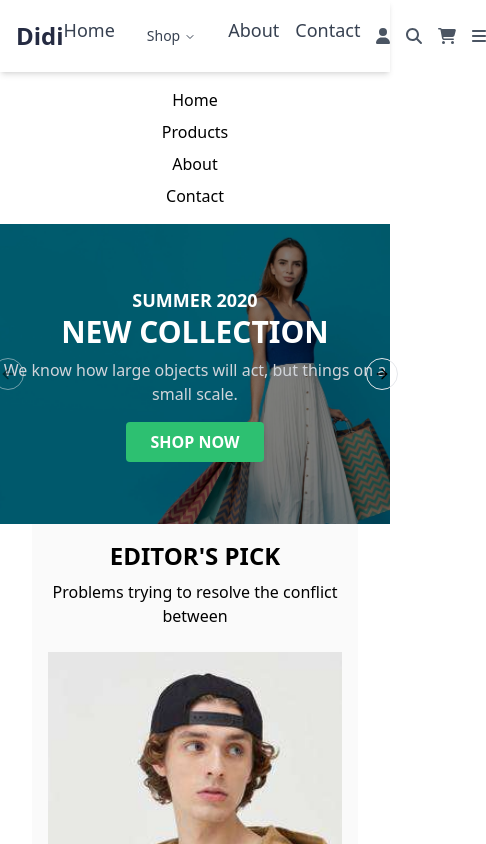
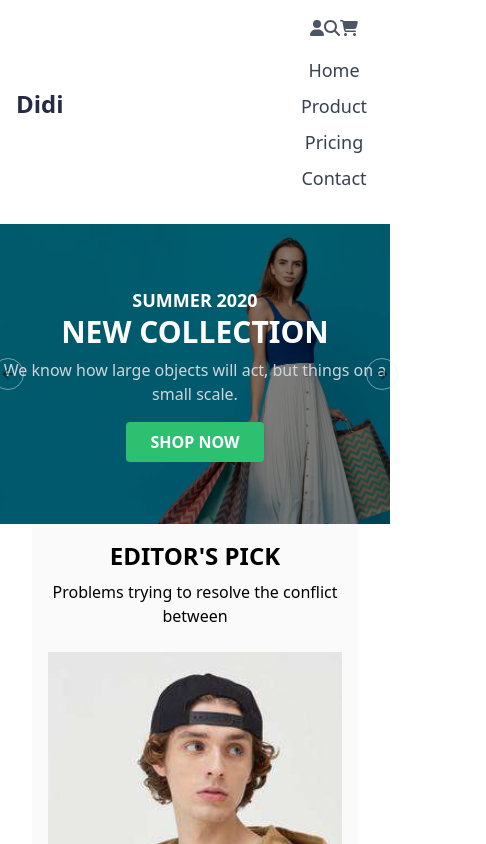
Before and after one commit to didemdemir11/eCommerceProject, a React (Vite) app in the folder e-commerce-app/: page / in a window 390 px wide. Shown: the top 844 px of the page, 486 px wide, since content can reach past the window. Built offline with nearby package versions, Linux system fonts and the light colour scheme.

Commit message:
create conditional rendering of header for HomePage and Shop ProductPages

```diff
--- a/e-commerce-app/src/components/layout/Header.jsx
+++ b/e-commerce-app/src/components/layout/Header.jsx
@@ -38,9 +38,12 @@ import {
 const Header = () => {
   const location = useLocation();
   const isHomePage = location.pathname === "/";
+  const isShopOrProductPage =
+    location.pathname === "/shop" || location.pathname === "/product";
   return (
     <>
       <div className="w-full">
+        {/* Üst Bant (Sadece Desktop için) */}
         <div className="hidden md:flex justify-between items-center p-2 bg-[#252B42] text-white">
           <div className="flex items-center space-x-4">
             <FontAwesomeIcon icon={faPhone} />
@@ -60,21 +63,97 @@ const Header = () => {
           </div>
         </div>
 
-        <header className="flex justify-between items-center p-4 bg-white shadow-md">
-          <div className="flex justify-between items-center">
+        <header className="flex justify-between items-center p-4 bg-white ">
+          {/* Logo */}
           <div className="text-2xl font-bold text-[#252B42]">Didi</div>
+
+          {/* Mobile Menü - HomePage ve Shop/Product Farkları */}
+          <div className="md:hidden flex flex-col items-center space-y-4">
+            {/* Üst Bant */}
+            <div className="flex justify-between w-full px-4">
+              {isHomePage ? (
+                <>
+                  <button>
+                    <FontAwesomeIcon icon={faUser} className="text-gray-600" />
+                  </button>
+                  <button>
+                    <FontAwesomeIcon
+                      icon={faSearch}
+                      className="text-gray-600"
+                    />
+                  </button>
+                  <button>
+                    <FontAwesomeIcon
+                      icon={faShoppingCart}
+                      className="text-gray-600"
+                    />
+                  </button>
+                </>
+              ) : (
+                <button>
+                  <FontAwesomeIcon icon={faBars} className="text-gray-600" />
+                </button>
+              )}
             </div>
 
-          <div className="md:hidden flex space-x-4">
+            {/* Alt Menü */}
+            <div className="flex flex-col items-center space-y-2">
+              {isHomePage ? (
+                <>
                   <Link to="/" className="text-lg text-gray-700">
                     Home
                   </Link>
+                  <Link to="/products" className="text-lg text-gray-700">
+                    Product
+                  </Link>
+                  <Link to="/pricing" className="text-lg text-gray-700">
+                    Pricing
+                  </Link>
+                  <Link to="/contact" className="text-lg text-gray-700">
+                    Contact
+                  </Link>
+                </>
+              ) : (
+                <>
+                  <Link to="/home" className="text-lg text-gray-700">
+                    Home
+                  </Link>
+                  <Link to="/shop" className="text-lg text-gray-700">
+                    Shop
+                  </Link>
+                  <Link to="/about" className="text-lg text-gray-700">
+                    About
+                  </Link>
+                  <Link to="/blog" className="text-lg text-gray-700">
+                    Blog
+                  </Link>
+                  <Link to="/contact" className="text-lg text-gray-700">
+                    Contact
+                  </Link>
+                  <div className="flex space-x-4 text-[#23A6F0] mt-2">
+                    <FontAwesomeIcon icon={faUser} />
+                    <span>Login/Register</span>
+                    <FontAwesomeIcon icon={faSearch} />
+                    <FontAwesomeIcon icon={faShoppingCart} />
+                    <FontAwesomeIcon icon={faHeart} />
+                  </div>
+                </>
+              )}
+            </div>
+          </div>
 
-            {/* Shop Menüsü */}
-            <NavigationMenu className="text-lg text-gray-700">
+          {/* Desktop Menü ve İkonlar */}
+          <div className="hidden md:flex items-center justify-between w-full">
+            <nav className="flex items-center space-x-6">
+              <Link to="/" className="text-lg text-gray-700">
+                Home
+              </Link>
+              <NavigationMenu>
                 <NavigationMenuList>
                   <NavigationMenuItem>
-                  <NavigationMenuTrigger>Shop</NavigationMenuTrigger>
+                    <NavigationMenuTrigger className="text-lg text-gray-700">
+                      Shop
+                    </NavigationMenuTrigger>
                     <NavigationMenuContent>
                       <ul className="p-4">
                         <li>
@@ -89,44 +168,9 @@ const Header = () => {
                         </li>
                       </ul>
                     </NavigationMenuContent>
-                  {/* Navigation Menu Indicator */}
-                  <NavigationMenuIndicator className="absolute top-full" />
                   </NavigationMenuItem>
                 </NavigationMenuList>
-              <NavigationMenuViewport />
               </NavigationMenu>
-
-            <Link to="/about" className="text-lg text-gray-700">
-              About
-            </Link>
-            <Link to="/contact" className="text-lg text-gray-700">
-              Contact
-            </Link>
-            <button>
-              <FontAwesomeIcon icon={faUser} className="text-gray-600" />
-            </button>
-            <button>
-              <FontAwesomeIcon icon={faSearch} className="text-gray-600" />
-            </button>
-            <button>
-              <FontAwesomeIcon
-                icon={faShoppingCart}
-                className="text-gray-600"
-              />
-            </button>
-            <button>
-              <FontAwesomeIcon icon={faBars} className="text-gray-600" />
-            </button>
-          </div>
-
-          {/* Desktop Navbar */}
-          <nav className="hidden md:flex space-x-6">
-            <Link to="/" className="text-lg text-gray-700">
-              Home
-            </Link>
-            <Link to="/shop" className="text-lg text-gray-700">
-              Shop
-            </Link>
               <Link to="/about" className="text-lg text-gray-700">
                 About
               </Link>
@@ -136,10 +180,11 @@ const Header = () => {
               <Link to="/contact" className="text-lg text-gray-700">
                 Contact
               </Link>
+              <Link to="/pages" className="text-lg text-gray-700">
+                Pages
+              </Link>
             </nav>
-
-          {/* Desktop Icons */}
-          <div className="hidden md:flex space-x-4 text-[#23A6F0]">
+            <div className="flex space-x-4 text-[#23A6F0]">
               <button>
                 <FontAwesomeIcon icon={faUser} />
                 <span>Login/Register</span>
@@ -154,34 +199,20 @@ const Header = () => {
                 <FontAwesomeIcon icon={faHeart} />
               </button>
             </div>
+          </div>
         </header>
 
-        {/* Mobile Nav Menu */}
-        <nav className="mt-4 md:hidden">
-          <ul className="flex flex-col space-y-2 text-center">
-            <li>
-              <Link to="/">Home</Link>
-            </li>
-            <li>
-              <Link to="/products">Products</Link>
-            </li>
-            <li>
-              <Link to="/about">About</Link>
-            </li>
-            <li>
-              <Link to="/contact">Contact</Link>
-            </li>
-          </ul>
-        </nav>
-
-        {/* Carousel Section */}
-        <div className="mt-4 w-full ">
+        {/* Carousel Section (Sadece HomePage için) */}
+        {isHomePage && (
+          <div className="mt-4 w-full">
             <Carousel>
               <CarouselContent>
                 <CarouselItem>
                   <div
                     className="relative bg-cover bg-center h-64 md:h-[400px] lg:h-[500px] xl:h-[600px] h-full w-full min-h-[300px]"
-                  style={{ backgroundImage: `url("/images/header-image.jpg")` }}
+                    style={{
+                      backgroundImage: `url("/images/header-image.jpg")`,
+                    }}
                   >
                     <div className="absolute inset-0 bg-black bg-opacity-50 flex flex-col items-center justify-center text-center">
                       <h5 className="text-white text-lg font-bold">
@@ -191,8 +222,8 @@ const Header = () => {
                         NEW COLLECTION
                       </h2>
                       <h4 className="text-gray-300 mt-2">
-                      We know how large objects will act, but things on a small
-                      scale.
+                        We know how large objects will act, but things on a
+                        small scale.
                       </h4>
                       <button className="mt-4 bg-[#2DC071] text-white font-bold py-2 px-6 rounded">
                         SHOP NOW
@@ -200,34 +231,12 @@ const Header = () => {
                     </div>
                   </div>
                 </CarouselItem>
-              <CarouselItem>
-                <div
-                  className="relative bg-cover bg-center h-64 md:h-[400px] lg:h-[500px] xl:h-[600px] h-full w-full min-h-[300px]"
-                  style={{ backgroundImage: `url("/images/header-image.jpg")` }}
-                >
-                  <div className="absolute inset-0 bg-black bg-opacity-50 flex flex-col items-center justify-center text-center">
-                    <h5 className="text-white text-lg font-bold">
-                      SUMMER 2020
-                    </h5>
-                    <h2 className="text-white text-3xl font-bold">
-                      NEW COLLECTION
-                    </h2>
-                    <h4 className="text-gray-300 mt-2">
-                      We know how large objects will act, but things on a small
-                      scale.
-                    </h4>
-                    <button className="mt-4 bg-[#2DC071] text-white font-bold py-2 px-6 rounded">
-                      SHOP NOW
-                    </button>
-                  </div>
-                </div>
-              </CarouselItem>
-              {/* Add other Carousel Items as needed */}
               </CarouselContent>
               <CarouselPrevious />
               <CarouselNext />
             </Carousel>
           </div>
+        )}
       </div>
     </>
   );
```
Lines whose indentation alone changed are shown as unchanged.
